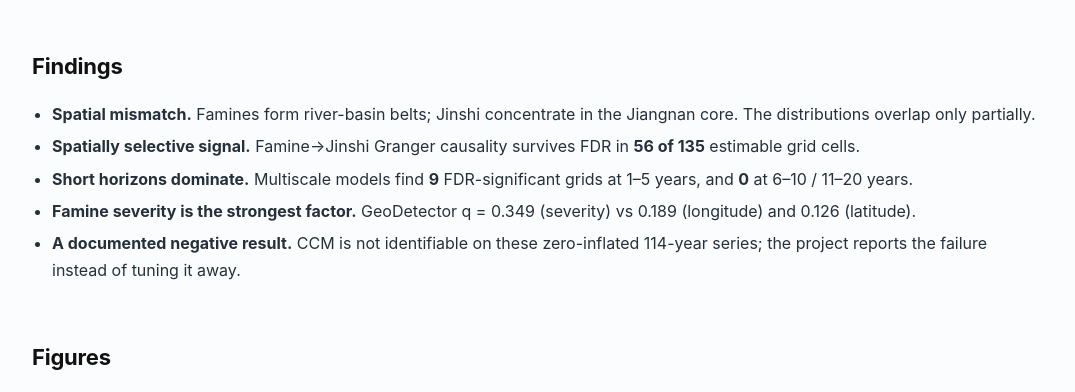
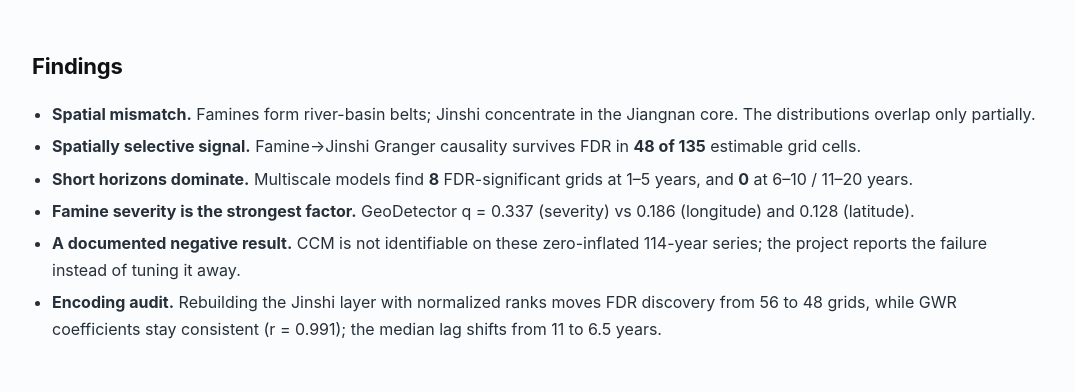
Before and after one commit to Charles-delapore/ming-famine-jinshi, a plain HTML site: page index.html in a window 1280 px wide. Shown: the part 1260-1652 px from the top of the page, without its empty margins (102-1177 px from the left). Drawn offline with Linux system fonts and the light colour scheme.

Commit message:
docs: align landing-page findings and worklog with v0.3 numbers

```diff
--- a/index.html
+++ b/index.html
@@ -88,13 +88,16 @@
     <li><strong>Spatial mismatch.</strong> Famines form river-basin belts; Jinshi concentrate in
     the Jiangnan core. The distributions overlap only partially.</li>
     <li><strong>Spatially selective signal.</strong> Famine→Jinshi Granger causality survives
-    FDR in <strong>56 of 135</strong> estimable grid cells.</li>
-    <li><strong>Short horizons dominate.</strong> Multiscale models find <strong>9</strong>
+    FDR in <strong>48 of 135</strong> estimable grid cells.</li>
+    <li><strong>Short horizons dominate.</strong> Multiscale models find <strong>8</strong>
     FDR-significant grids at 1–5 years, and <strong>0</strong> at 6–10 / 11–20 years.</li>
-    <li><strong>Famine severity is the strongest factor.</strong> GeoDetector q = 0.349
-    (severity) vs 0.189 (longitude) and 0.126 (latitude).</li>
+    <li><strong>Famine severity is the strongest factor.</strong> GeoDetector q = 0.337
+    (severity) vs 0.186 (longitude) and 0.128 (latitude).</li>
     <li><strong>A documented negative result.</strong> CCM is not identifiable on these
     zero-inflated 114-year series; the project reports the failure instead of tuning it away.</li>
+    <li><strong>Encoding audit.</strong> Rebuilding the Jinshi layer with normalized ranks moves FDR
+    discovery from 56 to 48 grids, while GWR coefficients stay consistent (r = 0.991);
+    the median lag shifts from 11 to 6.5 years.</li>
   </ul>
 
   <h2>Figures</h2>
```
Also changed, not shown: 1 other file.
